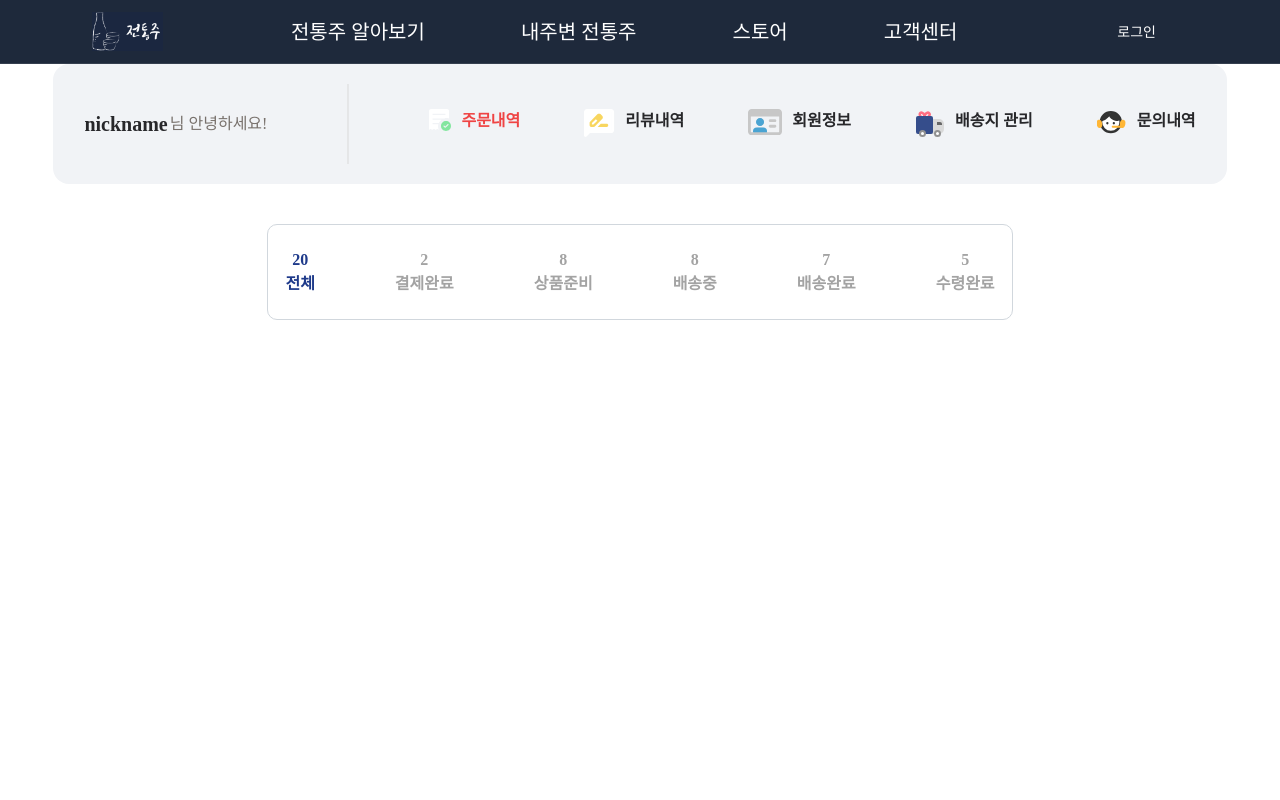
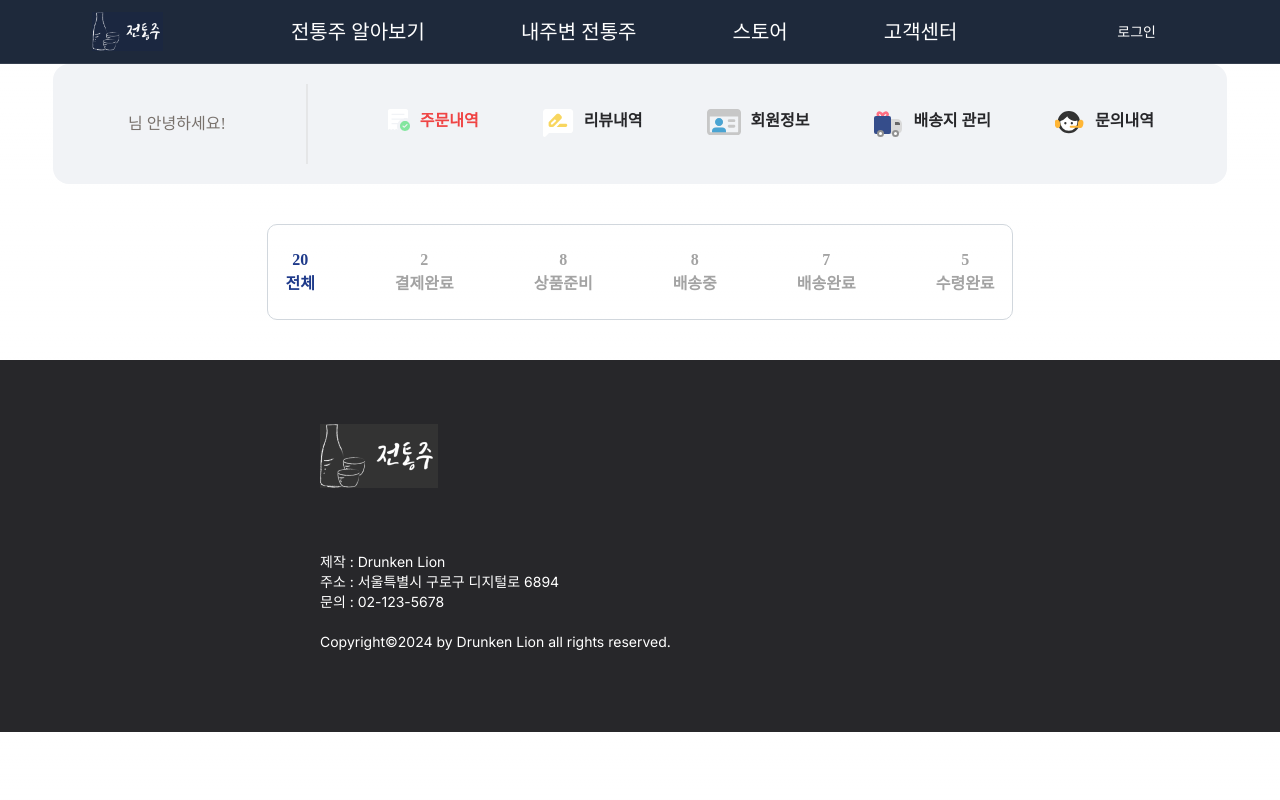
Before and after one commit to Drunken-Lion/Alcohol-Friday-FE, a Next.js app: page /mypage in a window 1280 px wide. Shown: the top 800 px of the page. Built offline with nearby package versions, Linux system fonts and the light colour scheme; no server answers.

Commit message:
[AF-31] 마이페이지 사용자 닉네임 추가

```diff
--- a/app/(route)/mypage/page.tsx
+++ b/app/(route)/mypage/page.tsx
@@ -6,18 +6,20 @@ import Navigation from 'app/_components/mypage/Navigation';
 import Order from 'app/_components/mypage/Order';
 import OrderStatus from 'app/_components/mypage/OrderStatus';
 import Question from 'app/_components/mypage/Question';
+import { useSession } from 'next-auth/react';
 import React, { useState } from 'react';
 
 export default function mypage() {
   const [selectedTab, setSelectedTab] = useState<string>('order');
+  const { data: session } = useSession();
 
   const handleTabClick = (tabName: string) => {
     setSelectedTab(tabName);
   };
 
   return (
-    <div className="h-screen w-screen">
-      <Navigation nickname="nickname" onClick={handleTabClick} />
+    <div className="w-screen">
+      <Navigation nickname={session?.user.nickname} onClick={handleTabClick} />
       {selectedTab === 'order' && <Order />}
       {selectedTab === 'review' && <OrderStatus count={20} />}
       {selectedTab === 'member' && <Member />}
```
